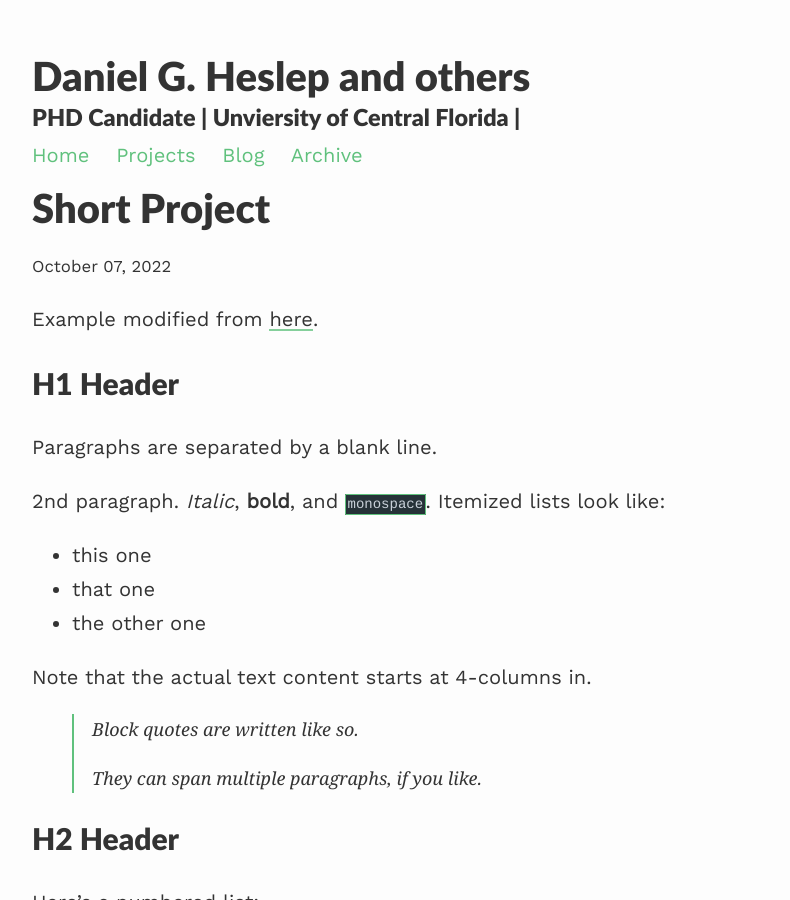
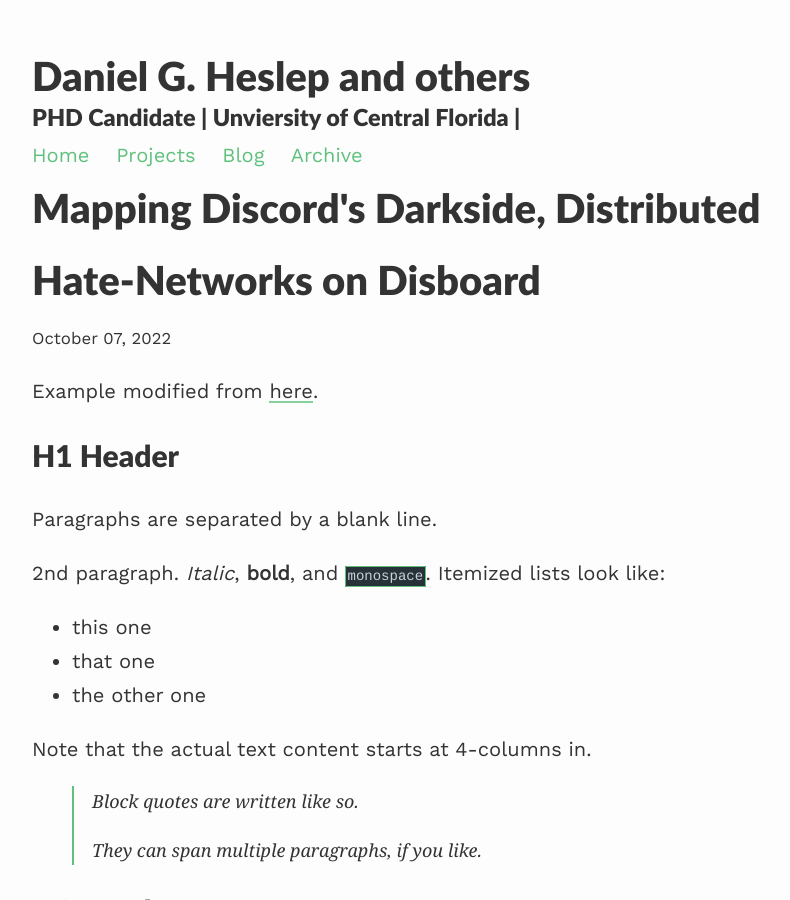
Before and after one commit to CreativeKenning/gradsitedemo, a Jekyll site: the page built from _projects/MappingDiscordsDarkside.md, in a window 1280 px wide and 900 px high. Shown: the whole window, without its empty margins (208-998 px from the left). Built offline with Jekyll 4.4.1, drawn with Linux system fonts in a browser that asks for light colours; nearby versions of some CDN libraries; formulas are drawn with MathJax 3.

Commit message:
Update MappingDiscordsDarkside.md

```diff
--- a/_projects/shortProject.md
+++ b/_projects/MappingDiscordsDarkside.md
@@ -1,7 +1,7 @@
 ---
 layout: post
-title: Short Project
-description: description of the short project which is long enough
+title: Mapping Discord's Darkside, Distributed Hate-Networks on Disboard
+description: An exploration of Discord's technoculture using data collected from the third-party search board, Disboard.
 ---
 Example modified from [here](http://www.unexpected-vortices.com/sw/rippledoc/quick-markdown-example.html){:target="_blank"}.
 
```
